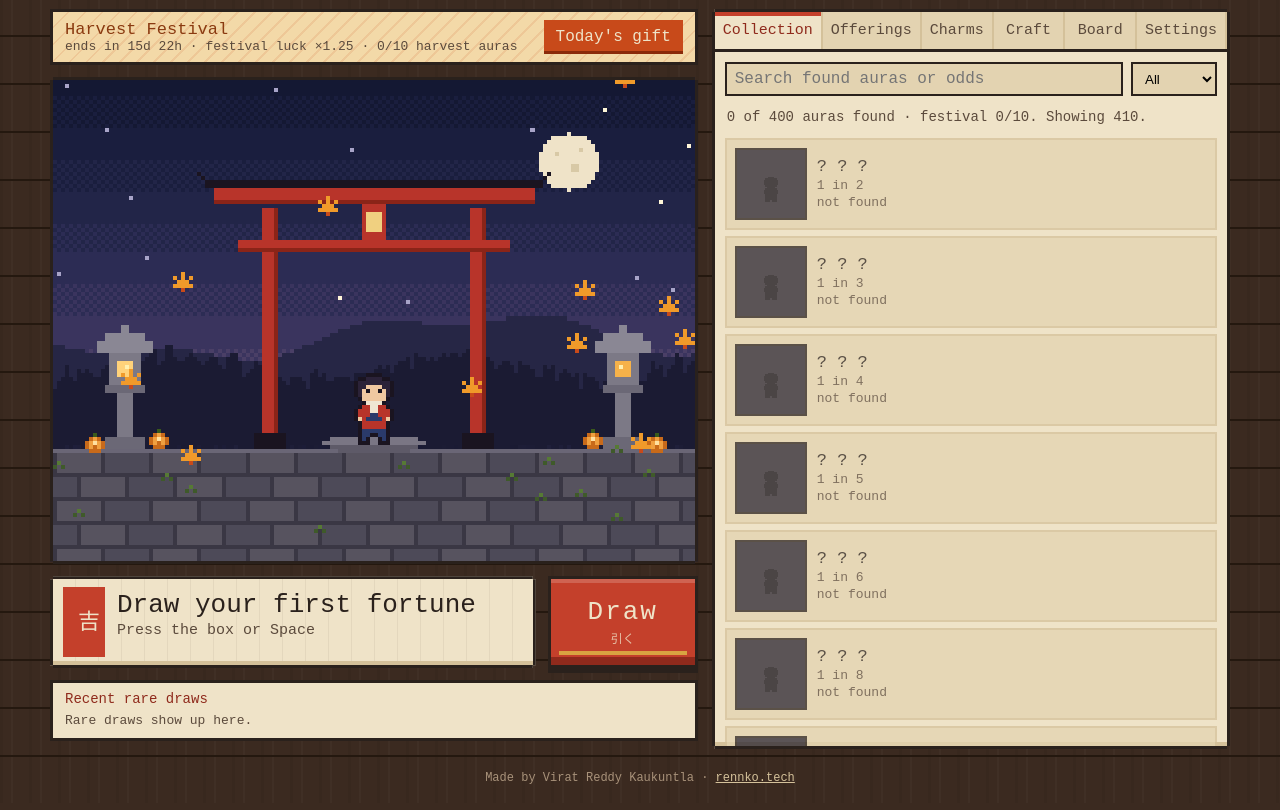
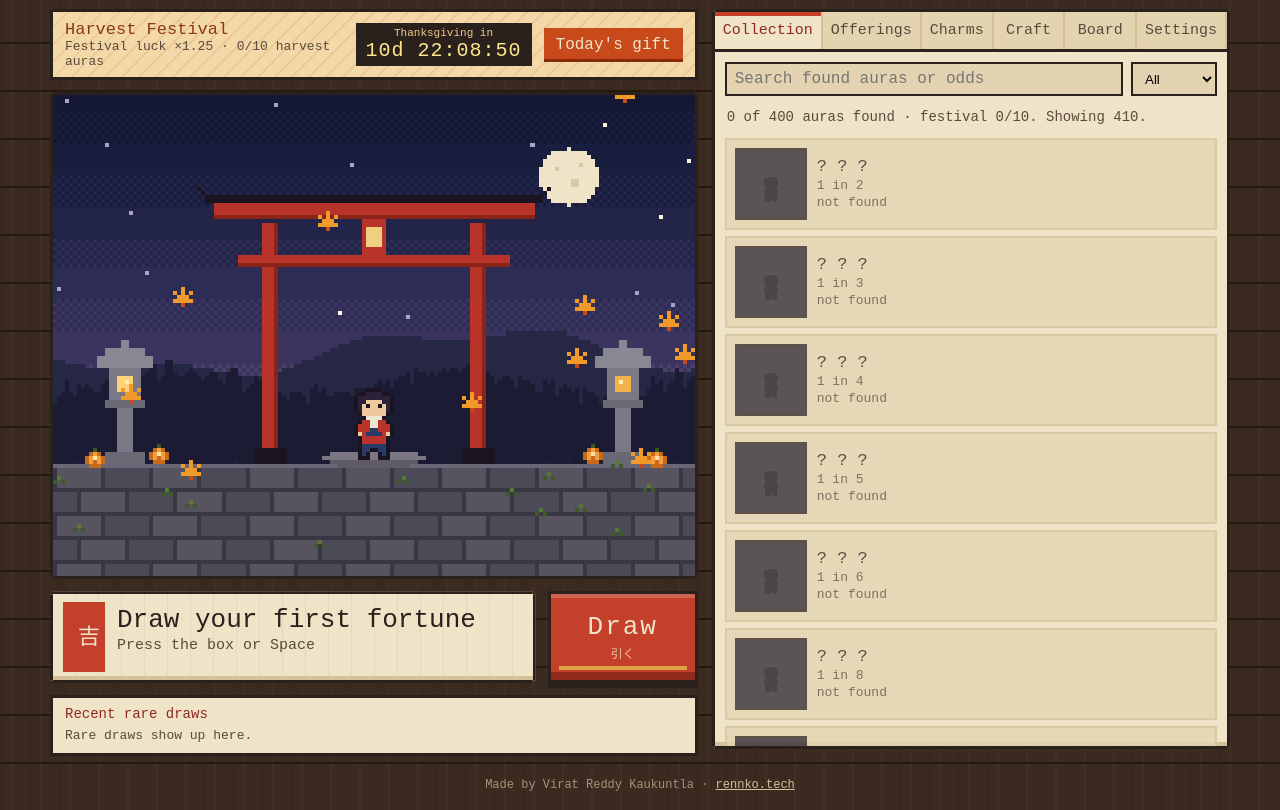
Before and after one commit to learningnihongo934-byte/Lucklight, a website with bundled scripts: page public/index.html in a window 1280 px wide. Shown: the part 71-881 px from the top of the page. Built offline with nearby package versions, Linux system fonts and the light colour scheme; a web font is replaced by a local one.

Commit message:
Harvest Festival: live countdown timer

```diff
--- a/public/css/style.css
+++ b/public/css/style.css
@@ -173,6 +173,10 @@ body.shake main { animation: shake .35s steps(3) 3; }
   background-image: repeating-linear-gradient(135deg, transparent 0 10px, rgba(200,74,26,.12) 10px 12px); }
 .evinfo { flex: 1; display: flex; flex-direction: column; font-size: 13px; color: var(--ink2); }
 .evinfo b { font-weight: 400; font-size: 17px; color: #8a3a10; }
+.evclock { display: flex; flex-direction: column; align-items: center; background: var(--ink); color: #ffe68a; padding: 4px 10px; min-width: 120px; }
+.evclock small { font-size: 11px; color: #f0c890; }
+.evtime { font-size: 20px; letter-spacing: 1px; font-variant-numeric: tabular-nums; }
+@media (max-width: 480px) { .event { flex-wrap: wrap; } .evinfo { flex-basis: 100%; } }
 .event button { background: #c84a1a; color: var(--paper); border: 0; padding: 8px 12px; cursor: pointer; box-shadow: inset 0 -3px 0 #8a2a0a; }
 .event button:disabled { background: var(--paper3); color: var(--ink2); box-shadow: none; cursor: default; }
 .evtag { display: inline-block; font-size: 11px; color: #8a3a10; border: 1px solid #c84a1a; padding: 0 4px; margin-left: 6px; vertical-align: middle; }
--- a/public/js/main.js
+++ b/public/js/main.js
@@ -294,14 +294,24 @@ function renderStats() {
   renderEvent(); renderRecent();
 }
 
+const clock = ms => { ms = Math.max(0, ms); const d = Math.floor(ms / 864e5), p = n => String(n).padStart(2, '0'); return `${d ? d + 'd ' : ''}${p(Math.floor(ms / 36e5) % 24)}:${p(Math.floor(ms / 6e4) % 60)}:${p(Math.floor(ms / 1e3) % 60)}`; };
+// the banner is built once; the timer and counts update in place so the gift button never gets swapped mid-click
 function renderEvent() {
   const el = $('#event'), on = eventOn();
   el.hidden = !on; if (!on) return;
+  if (!el.firstChild) el.innerHTML = `<div class="evinfo"><b class="evtitle"></b><span class="evsub"></span></div>
+    <div class="evclock"><small class="evlbl"></small><span class="evtime"></span></div><button data-act="gift"></button>`;
   const now = Date.now(), found = EVA.filter(a => S.found[a.id]).length, claimed = S.gift === today();
-  const day = now >= EVENT.day && now < EVENT.day + 864e5 ? 'Happy Thanksgiving! ' : '';
-  const html = `<div class="evinfo"><b>${day}${EVENT.name}</b><span>${now < EVENT.end ? `ends in ${left(EVENT.end - now)}` : 'forced on'} · festival luck ×${EVENT.luck} · ${found}/${EVA.length} harvest auras</span></div>
-    <button data-act="gift" ${claimed ? 'disabled' : ''}>${claimed ? 'Gift claimed' : "Today's gift"}</button>`;
-  if (el.innerHTML !== html) el.innerHTML = html;
+  const isDay = now >= EVENT.day && now < EVENT.day + 864e5, forced = now >= EVENT.end || now < EVENT.start;
+  const set = (q, v) => { const n = el.querySelector(q); if (n.textContent !== v) n.textContent = v; };
+  set('.evtitle', (isDay ? 'Happy Thanksgiving! ' : '') + EVENT.name);
+  set('.evsub', `Festival luck ×${EVENT.luck} · ${found}/${EVA.length} harvest auras`);
+  if (forced) { set('.evlbl', 'Forced on'); set('.evtime', 'admin'); }
+  else if (now < EVENT.day) { set('.evlbl', 'Thanksgiving in'); set('.evtime', clock(EVENT.day - now)); }
+  else if (isDay) { set('.evlbl', 'Today is Thanksgiving! Ends in'); set('.evtime', clock(EVENT.end - now)); }
+  else { set('.evlbl', 'Festival ends in'); set('.evtime', clock(EVENT.end - now)); }
+  el.title = `Festival ends ${new Date(EVENT.end).toLocaleString()}`;
+  const b = el.querySelector('button'); b.disabled = claimed; set('button', claimed ? 'Gift claimed' : "Today's gift");
 }
 function renderRecent() {
   const html = S.log.slice(0, 12).map(l => { const a = AURA[l.id]; return a ? `<li><span class="nm2">${esc(a.name)}${l.nw ? ' <i>new</i>' : ''}</span><span>1 in ${short(a.n)} · #${fmt(l.r)}</span></li>` : ''; }).join('') || '<li class="empty">Rare draws show up here.</li>';
```
